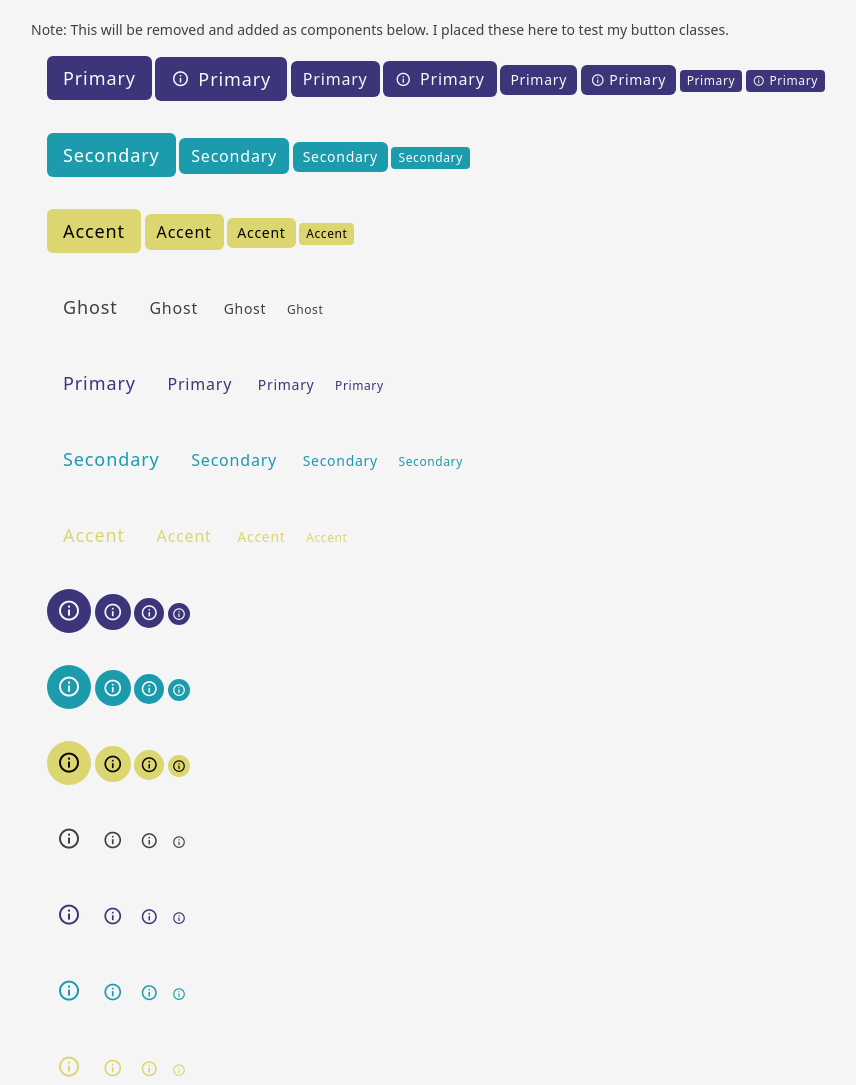
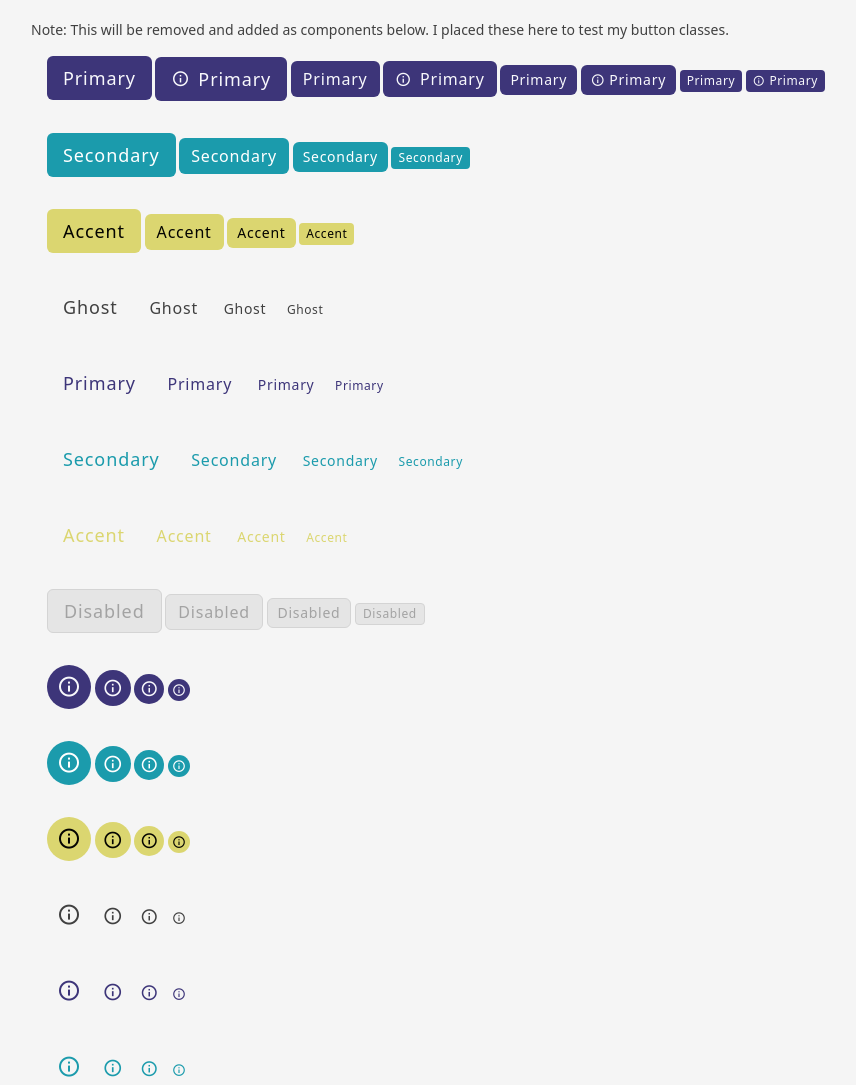
Before and after one commit to jtomeck/histomicstk-components, a Jekyll site: the page built from index.html, in a window 1280 px wide. Shown: the top 1085 px of the page, without its empty margins (1-857 px from the left). Built offline with Jekyll 4.4.1, drawn with Linux system fonts in a browser that asks for light colours; nearby versions of some CDN libraries; grey boxes are pictures that could not be loaded.

Commit message:
Add disabled variant

```diff
--- a/_includes/tailwind-styles.html
+++ b/_includes/tailwind-styles.html
@@ -136,5 +136,9 @@
             @apply text-sm w-[22px];
         }
 
+        /* c. Disabled */
+        .htk-btn.htk-btn-disabled {
+            @apply bg-neutral-200 border border-neutral-300 text-neutral-400 !cursor-not-allowed;
+        }
     }
 </style>
--- a/index.html
+++ b/index.html
@@ -147,6 +147,24 @@ layout: default
 
     <button class="htk-btn htk-btn-accent htk-btn-ghost htk-btn-xs">
         Accent
+    </button>
+</div>
+
+<div class="p-4">
+    <button class="htk-btn htk-btn-disabled htk-btn-lg">
+        Disabled
+    </button>
+
+    <button class="htk-btn htk-btn-disabled">
+        Disabled
+    </button>
+
+    <button class="htk-btn htk-btn-disabled htk-btn-sm">
+        Disabled
+    </button>
+
+    <button class="htk-btn htk-btn-disabled htk-btn-xs">
+        Disabled
     </button>
 </div>
 
```
